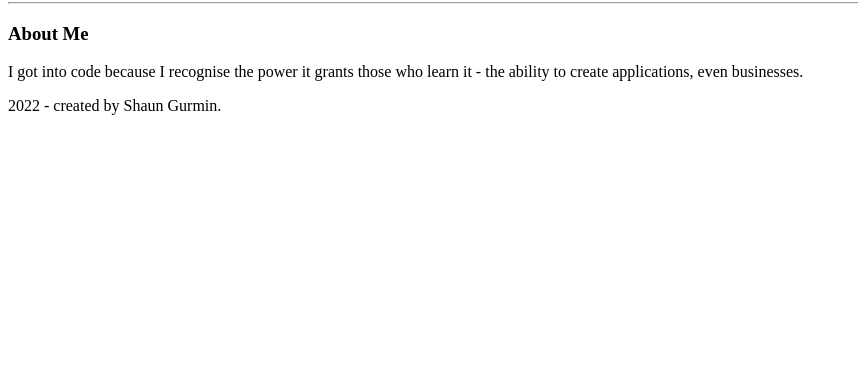
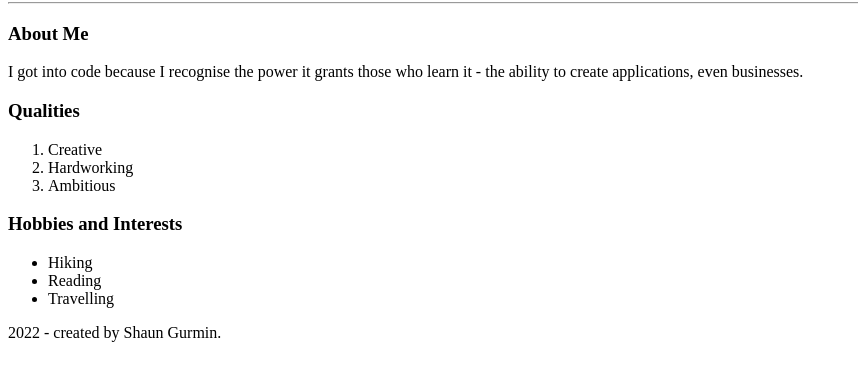
Before and after one commit to ShaunGurmin/Portfolio, a plain HTML site: page index.html in a window 1280 px wide. Shown: the part 125-506 px from the top of the page, without its empty margins (0-858 px from the left). Drawn offline with Linux system fonts and the light colour scheme.

Commit message:
structured webpage 1.2

```diff
--- a/index.html
+++ b/index.html
@@ -22,6 +22,22 @@
             <p>
                 I got into code because I recognise the power it grants those who learn it - the ability to create applications, even businesses.
             </p>
+            <section>
+                <h3>Qualities</h3>
+                <ol>
+                    <li>Creative</li>
+                    <li>Hardworking</li>
+                    <li>Ambitious</li>
+                </ol>
+            </section>
+            <section>
+                <h3>Hobbies and Interests</h3>
+                <ul>
+                    <li>Hiking</li>
+                    <li>Reading</li>
+                    <li>Travelling</li>
+                </ul>
+            </section>
             <footer>
                 2022 - created by Shaun Gurmin.
             </footer>
```
